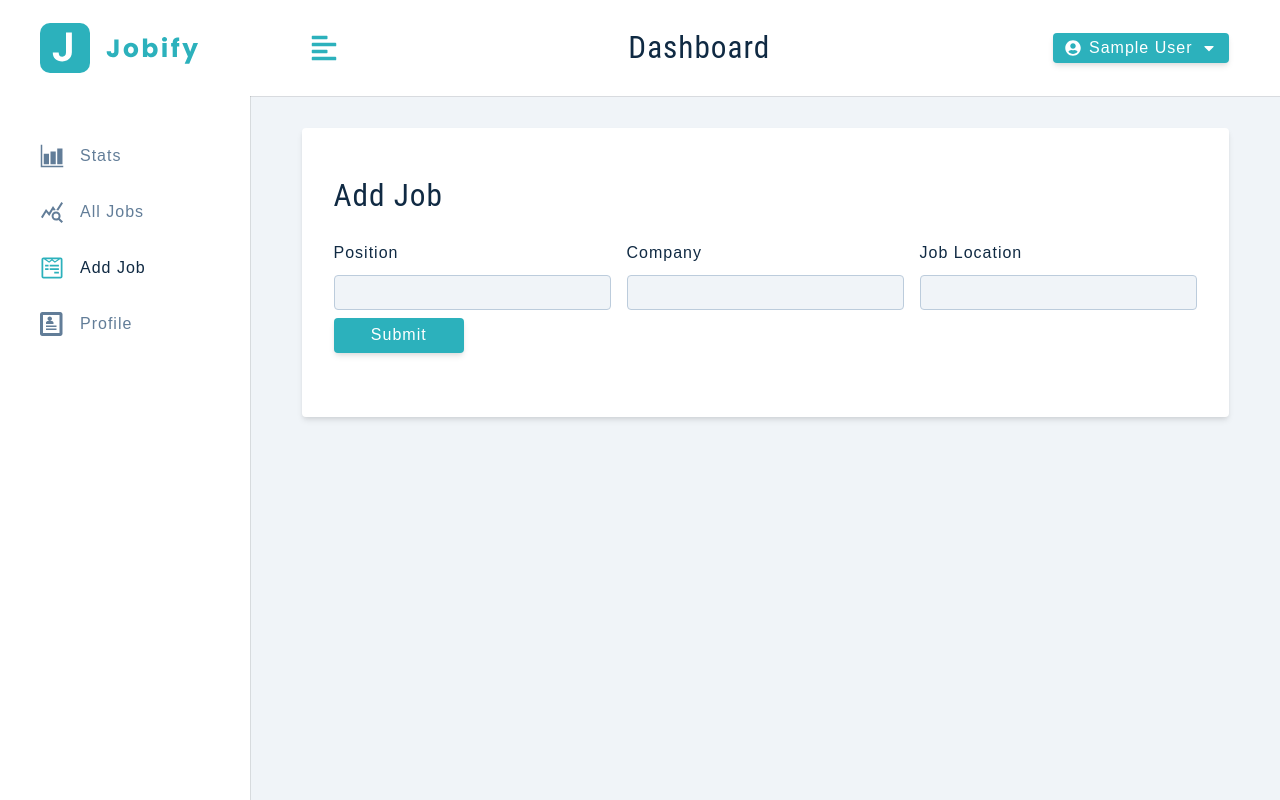
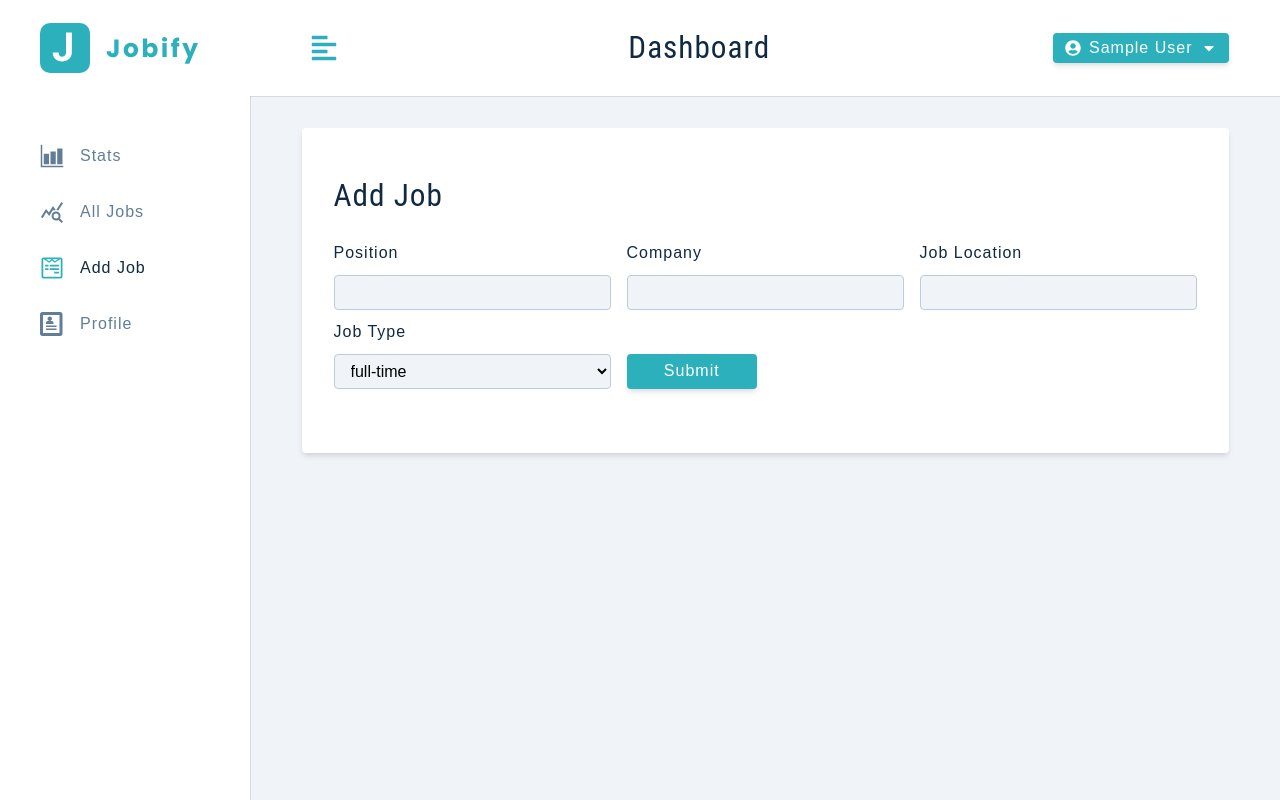
Before and after one commit to nhussaini/jobify-mern, a React (Create React App) app in the folder client/: page /add-job in a window 1280 px wide. Built offline with nearby package versions, Linux system fonts and the light colour scheme; sample sign-in values are in the browser's storage.

Commit message:
add jobtype select

```diff
--- a/client/src/pages/dashboard/AddJob.js
+++ b/client/src/pages/dashboard/AddJob.js
@@ -58,6 +58,25 @@
             handleChange={handleJobInput}
           />
           {/* job type */}
+          <div className="form-row">
+            <label htmlFor="jobType" className="form-label">
+              job type
+            </label>
+            <select
+              name="jobType"
+              value={jobType}
+              onChange={handleJobInput}
+              className="form-select"
+            >
+              {jobTypeOptions.map((itemValue, index) => {
+                return (
+                  <option key={index} value={itemValue}>
+                    {itemValue}
+                  </option>
+                );
+              })}
+            </select>
+          </div>
           {/* job status */}
           <div className="btn-container">
             <button
```
